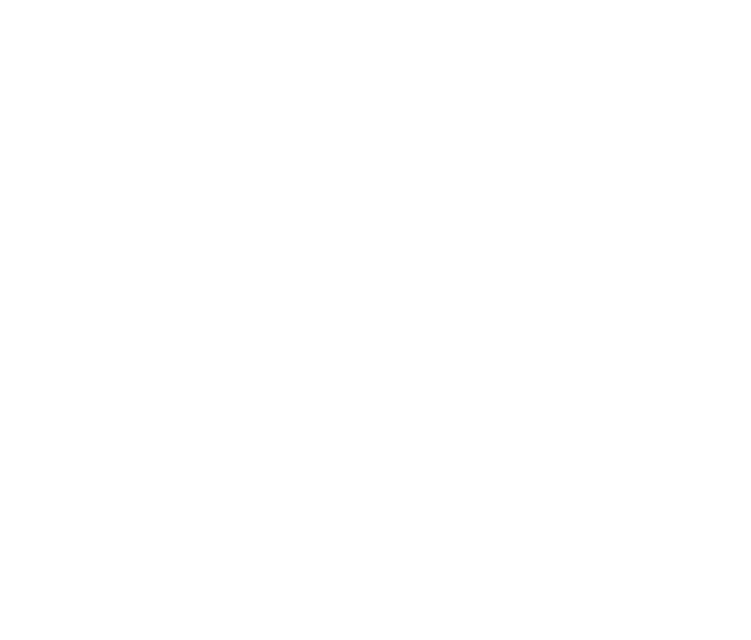
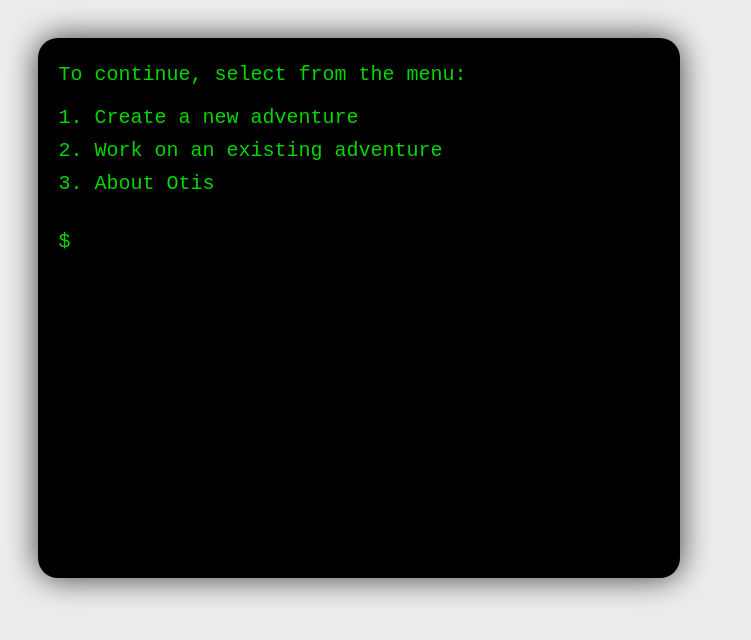
Before and after one commit to carltheperson/Otis, a React (Create React App) app in the folder otis-frontend/: page / in a window 1280 px wide. Shown: the top 640 px of the page, without its empty margins (0-751 px from the left). Built offline with nearby package versions, Linux system fonts and the light colour scheme.

Commit message:
Terminal component

```diff
--- a/otis-frontend/src/App.css
+++ b/otis-frontend/src/App.css
@@ -0,0 +1,19 @@
+body {
+    padding: 3%;
+    margin: 0;
+    font-family: 'Inconsolata', monospace;
+    background-color: #EDEDED;
+}
+
+.terminal p {
+    margin-top: 5px;
+    margin-bottom: 10px;
+}
+
+.terminal .title, .terminal .end {
+    margin-bottom: 20px;
+}
+
+input:focus, textarea:focus, select:focus{
+    outline: none;
+}
--- a/otis-frontend/src/App.js
+++ b/otis-frontend/src/App.js
@@ -1,9 +1,18 @@
 import React from 'react';
 import './App.css';
+
+// Components
+import Terminal from "./Components/Terminal";
 
 function App() {
   return (
     <div className="App">
+      <Terminal width="50%" height="500px" options={
+        [{1: "Create a new adventure"},
+        {2: "Work on an existing adventure"},
+        {3: "About Otis"}]}>
+          To continue, select from the menu:
+        </Terminal>
     </div>
   );
 }
--- /dev/null
+++ b/otis-frontend/src/Components/Terminal.js
@@ -0,0 +1,84 @@
+import React, { useState} from 'react';
+
+export default function Terminal(props) {
+    const displayOptionMenu = () => {
+        let text = props.children + "\n ";
+        props.options.forEach(option => {
+            const keys = Object.keys(option);
+            text += keys[0] + ". " + option[keys[0]] + "\n"
+        });
+        const options = (text).split("\n").map((item, i) => {
+            if (i === 0) return <p className="title" key={i}>{item}</p>;
+            return <p key={i}>{item}</p>;
+            });
+        return <div>{options}<br/></div>
+    }
+    const [text, setText] = useState(displayOptionMenu());
+    const [inputText, setInputText] = useState();
+
+    const proccesInput = (input) => {
+        const checkForEasterEggs = () => {
+            if (inputText === "pwd") return "/var/otis/"
+            if (inputText === "ls") return "secret.txt";
+            if (inputText === "cat secret.txt") return "It's impossible to hum while you hold your nose.";
+            return false;
+        }
+
+        let foundCommand;
+        props.options.forEach(option => {
+            const keys = Object.keys(option);
+            if (keys[0] === input) {
+                foundCommand = true;
+                option.func();
+            }
+        });
+        if (!foundCommand) {
+            const easterEgg = checkForEasterEggs();
+            if (easterEgg) return easterEgg;
+            return "Unknown command";
+        } else {
+            return "";
+        }
+    }
+
+    const inputRef = React.useRef();
+    const checkInput = (e) => {
+        const output = proccesInput(inputText)
+        if (e.keyCode === 13) {
+            setText(<React.Fragment>{text}<p>$ {inputText}</p><p>{output}</p></React.Fragment>);
+            inputRef.current.value = "";
+            setInputText("");
+        }
+    }
+
+    const windowStyle = {...styles.terminalWindow, ...{
+        width: props.width,
+        height: props.height}};
+    return (
+        <div className="terminal" style={windowStyle} onClick={() => inputRef.current.focus()}>
+            {text}
+            $ <input style={styles.input} autoFocus={true} onKeyDown={checkInput}
+            ref={inputRef} onChange={(e) => setInputText(e.target.value)}/>
+        </div>
+    )
+}
+
+const styles = {
+    terminalWindow: {
+        backgroundColor: "black",
+        color: "#04D600",
+        padding: "20px",
+        borderRadius: "20px",
+        fontSize: "20px",
+        maxHeight: "500px",
+        overflowY: "auto",
+        boxShadow: "0px 0px 32px 0px rgba(0,0,0,0.75)",
+    },
+    input: {
+        color: "#04D600",
+        backgroundColor: "black",
+        border: "none",
+        width:"calc(100% - 75px)",
+        fontSize: "20px",
+    }
+}
```
